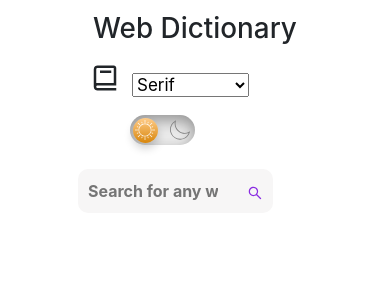
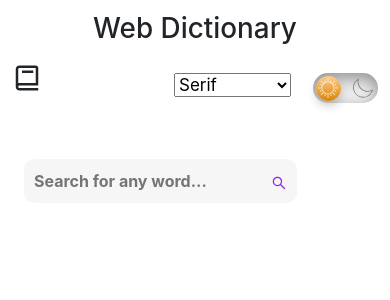
Before and after one commit to fiokee/web-dictionary, a React (Create React App) app: page / in a window 390 px wide. Shown: the top 300 px of the page. Built offline with nearby package versions, Linux system fonts and the light colour scheme; a web font is replaced by a local one.

Commit message:
working on mobile responsiveness

```diff
--- a/src/components/Header.js
+++ b/src/components/Header.js
@@ -9,17 +9,12 @@
 
 const Header = () => {
   const [selectFont, setSelectFont] = useState('Serif');
-  const [isDarkMode, setIsDarkMode] = useState(false);
 
   const handleFontChange = (newFont) =>{
     setSelectFont(newFont)
   }
 
-  //dark mode
 
-  const toggleDarkMode = () => {
-    setIsDarkMode(!isDarkMode);
-  };
   return (
     <Fragment>
     <div className='container'>
--- a/src/components/header.css
+++ b/src/components/header.css
@@ -7,8 +7,6 @@
 .container{
     width: 60%;
     overflow: auto;
-    /* color: var(--body_color);
-    background-color: var( --body_background); */
     margin-top: 12px;
 }
 .container h1{
@@ -35,3 +33,9 @@
     float: right;
     margin-right: 50px;
   }
+
+  @media screen and (max-width: 450px) {
+   .container{
+    width: 100%;
+   }
+  }
--- a/src/components/search.css
+++ b/src/components/search.css
@@ -102,3 +102,15 @@
   cursor: pointer;
   color: #000;
 }
+
+
+@media screen and (max-width: 500px) {
+  .search-input{
+    width: 70vw;
+  }
+  .box{
+    width: 90%;
+    margin: 12px;
+    padding: 12px;
+  }
+}
```
